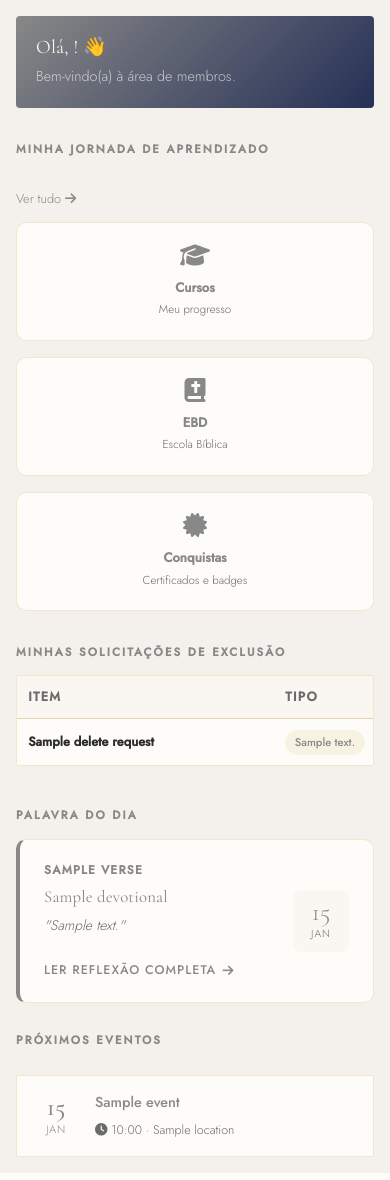
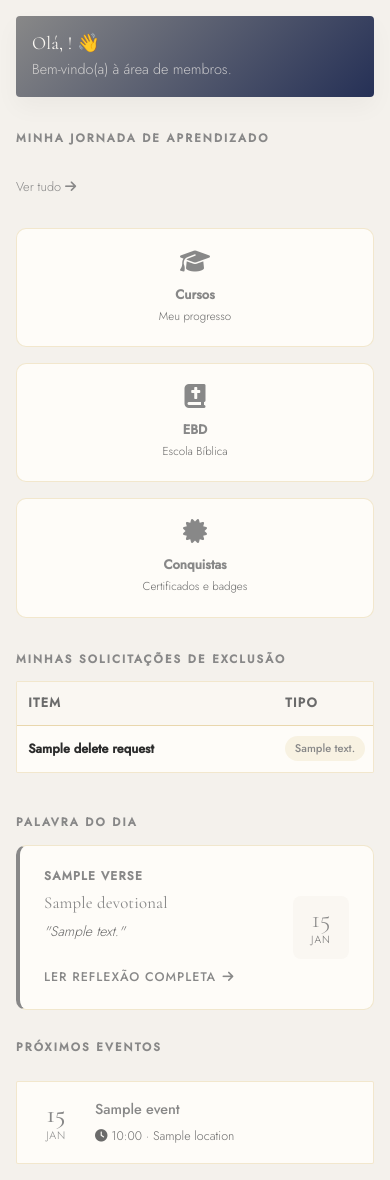
Before and after one commit to HerbertMesquitaDev/church_project, a Django app: template members/templates/members/dashboard.html in a window 390 px wide. Shown: the part 115-1295 px from the top of the page. Before the commit the page ends 1272 px from the top, so only its background shows below. Run offline with Django 5.2, Linux system fonts and the light colour scheme; the template is opened without the code that fills it: most values are stand-ins (such as "Sample title", 1, 10 or a date in 2020); parts of the project's set-up code (start-up, migrations or seed data) failed here and were passed over.

Commit message:
Corrigido a dashboard e profile

```diff
--- a/members/templates/members/dashboard.html
+++ b/members/templates/members/dashboard.html
@@ -41,6 +41,89 @@
 .crud-group-wide { grid-column: 1 / -1; }
 .crud-group-title-between { justify-content: space-between; }
 
+.dashboard-welcome,
+.stat-card,
+.crud-group,
+.offering-chart-wrap {
+    transition: box-shadow .2s ease, transform .2s ease, border-color .2s ease;
+}
+
+.dashboard-welcome {
+    box-shadow: 0 10px 24px rgba(0, 0, 0, 0.04);
+}
+
+.dashboard-welcome h2 {
+    line-height: 1.2;
+}
+
+.dashboard-welcome p {
+    line-height: 1.5;
+}
+
+.dashboard-welcome p strong {
+    color: rgba(250,247,242,0.95);
+}
+
+.stats-grid .stat-card {
+    min-height: 96px;
+}
+
+.stat-card:hover {
+    transform: translateY(-1px);
+}
+
+.stat-action,
+.crud-item,
+.crud-item-main,
+.crud-new-btn,
+.dash-section-head a,
+.dash-summary-row a {
+    min-height: 40px;
+}
+
+.crud-item,
+.crud-item-main,
+.dash-summary-row,
+.dash-events .dash-event-item {
+    min-width: 0;
+}
+
+.crud-item-title,
+.crud-item-sub,
+.dash-summary-row,
+.dash-events .dash-event-item strong,
+.dash-events .dash-event-item small {
+    overflow-wrap: anywhere;
+}
+
+.stat-action:focus-visible,
+.crud-item:focus-visible,
+.crud-item-main:focus-visible,
+.crud-new-btn:focus-visible,
+.dash-section-head a:focus-visible,
+.dash-summary-row a:focus-visible {
+    outline: 2px solid var(--gold);
+    outline-offset: 2px;
+    border-radius: 8px;
+}
+
+[data-theme="dark"] .dashboard-welcome {
+    box-shadow: none;
+}
+
+@media (prefers-reduced-motion: reduce) {
+    .dashboard-welcome,
+    .stat-card,
+    .crud-group,
+    .offering-chart-wrap {
+        transition: none;
+    }
+
+    .stat-card:hover {
+        transform: none;
+    }
+}
+
 @media (max-width: 768px) {
     .dash-section-head,
     .dash-section-head-meta,
@@ -60,6 +143,42 @@
     }
     .dash-student-grid { grid-template-columns: 1fr; }
     .offering-chart-wrap { padding: .85rem .85rem .65rem !important; }
+
+    .dashboard-welcome {
+        padding: 1rem 1rem;
+    }
+
+    .dashboard-welcome h2 {
+        font-size: 1.15rem;
+    }
+
+    .stats-grid .stat-card {
+        min-height: 0;
+    }
+
+    .dash-section-head a,
+    .dash-summary-row a,
+    .crud-new-btn {
+        width: 100%;
+        justify-content: center;
+    }
+
+    .crud-item,
+    .crud-item-main {
+        align-items: flex-start;
+    }
+}
+
+@media (max-width: 480px) {
+    .dash-empty-item {
+        flex-direction: column;
+        text-align: center;
+        gap: .5rem;
+    }
+
+    .dash-empty-item a {
+        margin-left: 0 !important;
+    }
 }
 </style>
 {% endblock %}
```
Also changed, not shown: members/templates/members/profile.html (+80 -0 lines).
